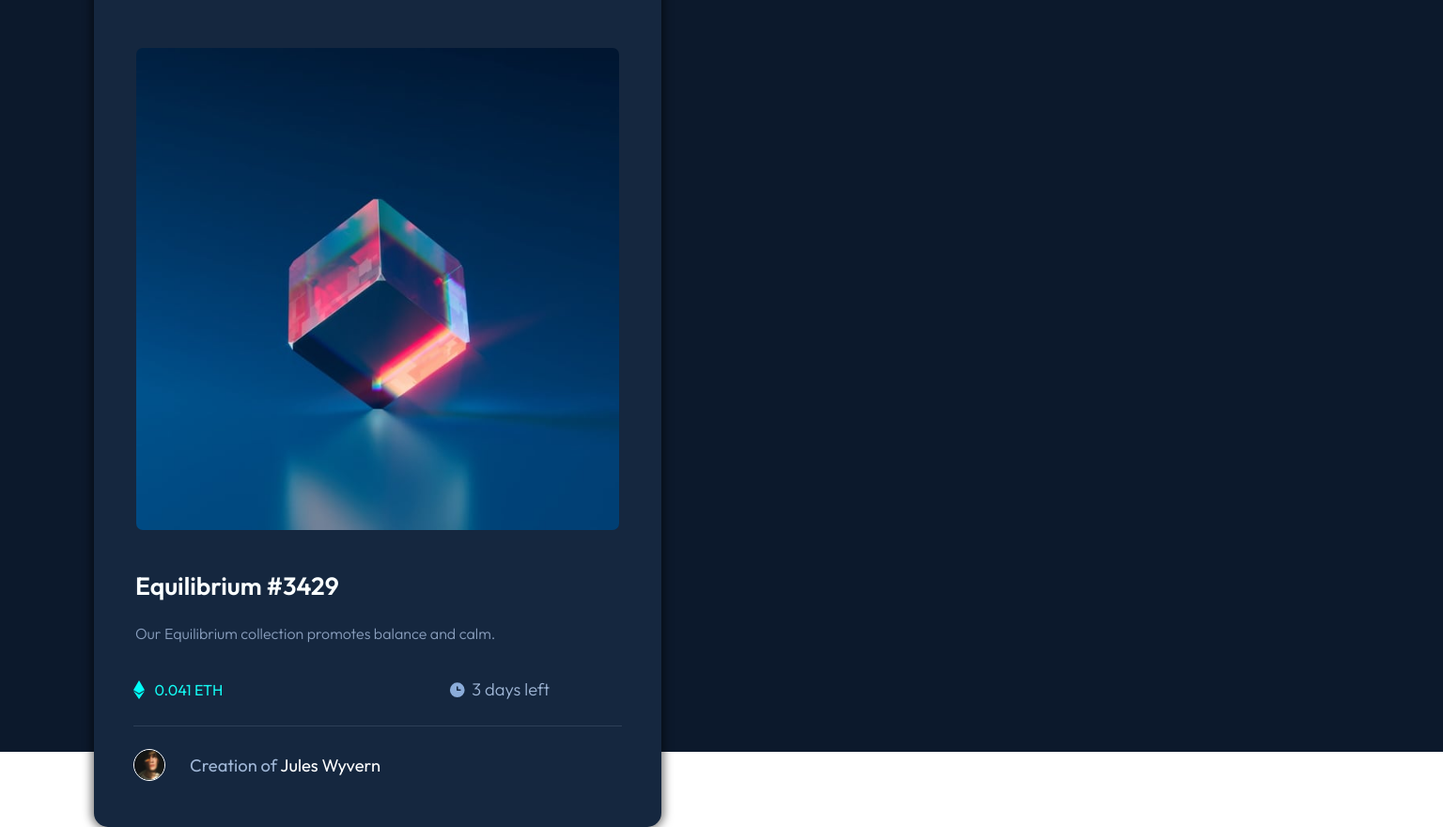
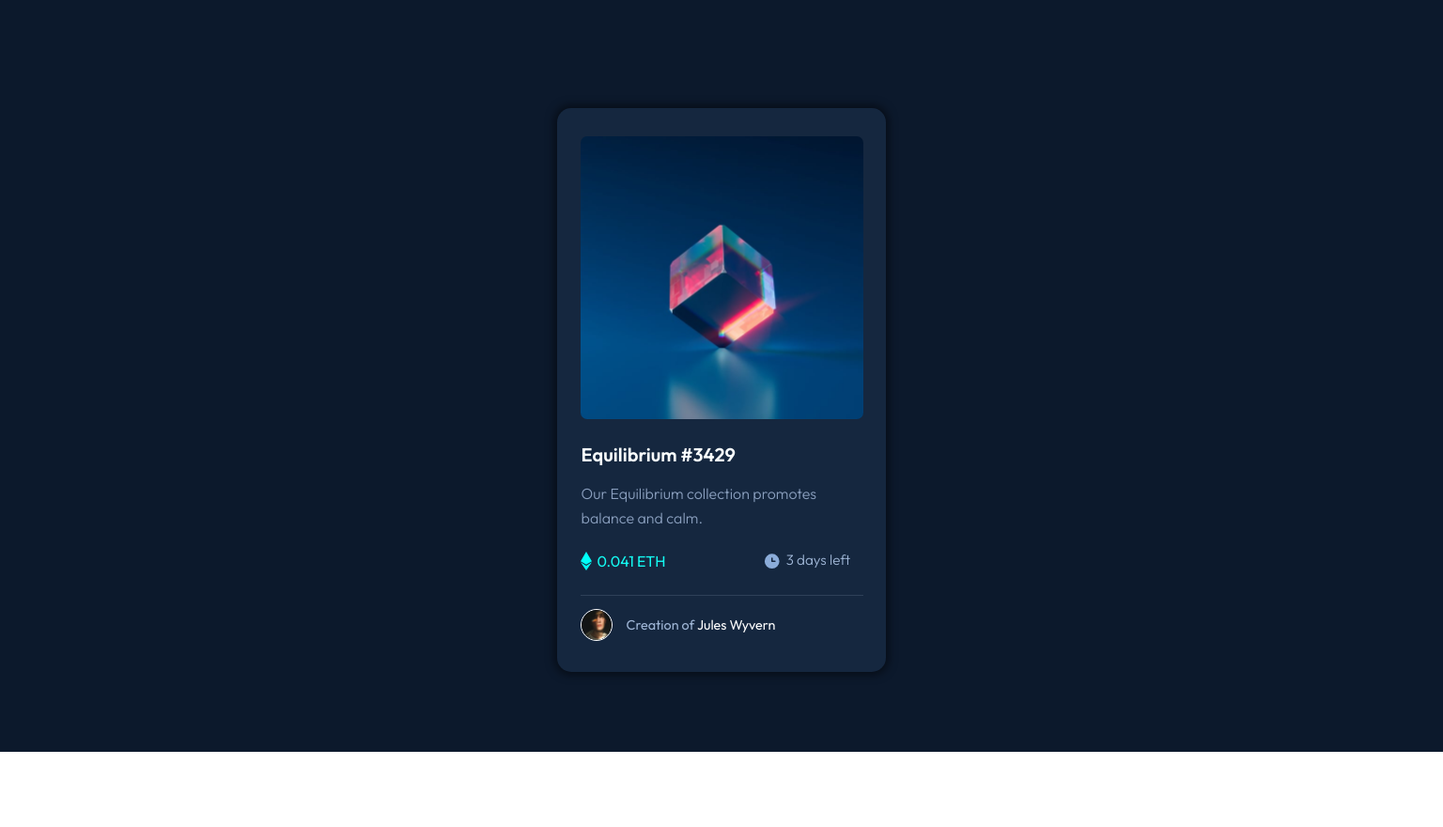
Before and after one commit to Schmelzofen/nft_previewcard, a website: page index.html in a window 1536 px wide. Shown: the whole page at 94% size. After the commit the page ends 800 px from the top, so only its background shows below. Drawn offline with Linux system fonts and the light colour scheme.

Commit message:
Desktop Design

```diff
--- a/assets/css/style.css
+++ b/assets/css/style.css
@@ -94,7 +94,7 @@ select {
 main {
   background: #0c192c;
   font-family: Outfit;
-  height: 100vh;
+  min-height: 100vh;
   display: flex;
   align-items: center;
 }
@@ -201,3 +201,45 @@ p {
   border-radius: 50%;
   margin: 0 4.3% 0 7%;
 }
+
+@media screen and (min-width: 1440px) {
+  main {
+    justify-content: center;
+  }
+
+  main section {
+    margin: 2% 0 0 0;
+    width: 350px;
+    height: 600px;
+    padding: 6.5% 0 3% 0;
+  }
+
+  main section>img {
+    width: 86%;
+    margin: -20% auto 0;
+  }
+
+  main section>h1 {
+    font-size: 2.5vh;
+    padding: 1% 0 1.2% 0;
+  }
+
+  main section>p {
+    font-size: 2vh;
+    line-height: 26px;
+    padding: 0 0 6% 0;
+  }
+
+  .upperRight span {
+    font-size: 1.9vh;
+  }
+
+  .flex {
+    padding: 0 0 7% 0;
+  }
+
+  .lowerBlock span {
+    font-size: 1.8vh;
+  }
+
+}
```
